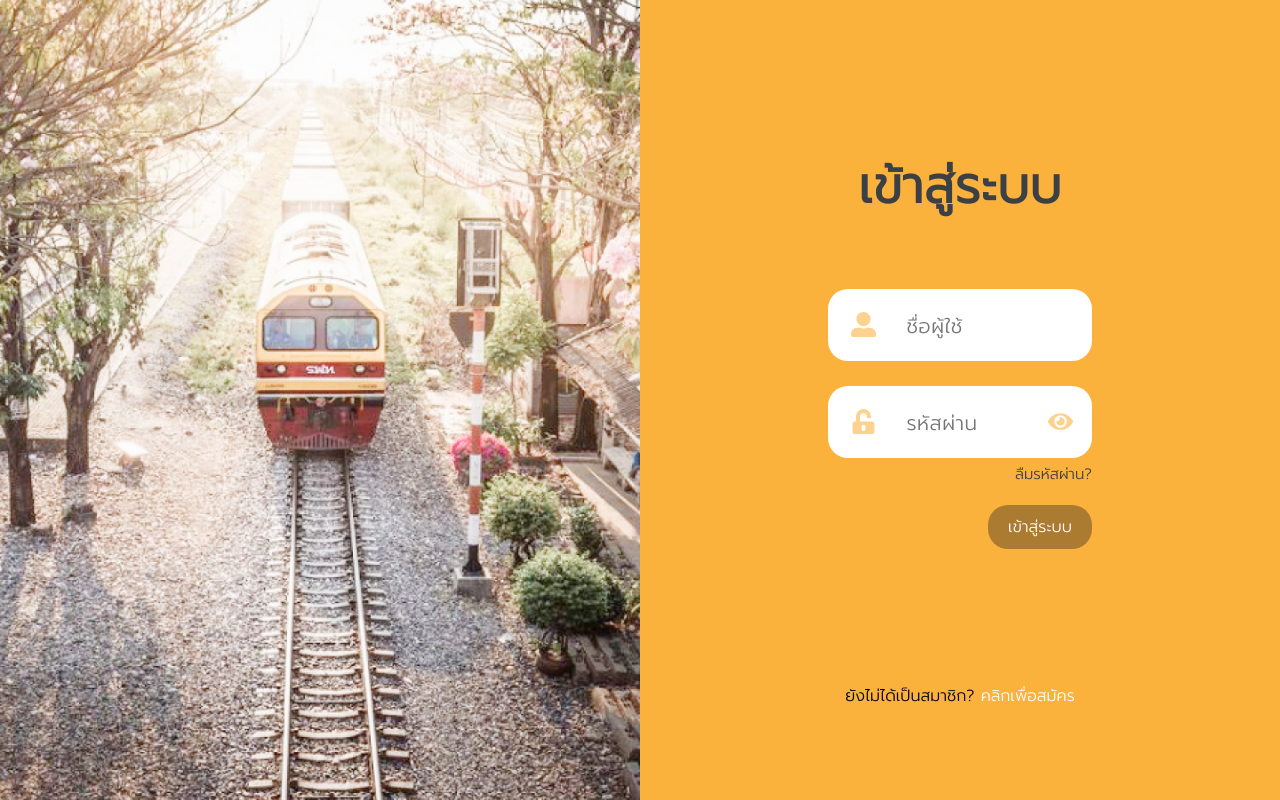
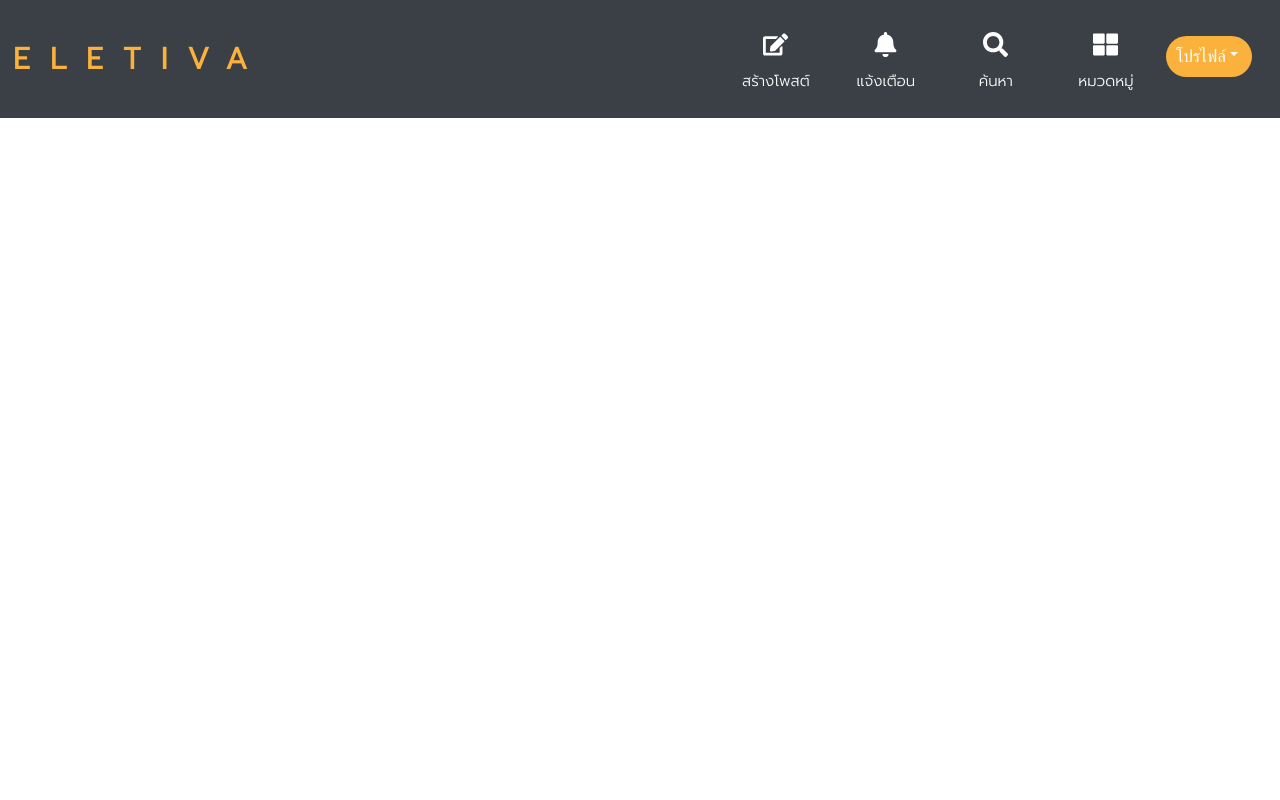
Before and after one commit to gunwdv/projeect-softdef, a React (Create React App) app: page / in a window 1280 px wide. Built offline with nearby package versions, Linux system fonts and the light colour scheme.

Commit message:
soft-dev

```diff
--- a/package.json
+++ b/package.json
@@ -9,6 +9,7 @@
     "react": "^17.0.2",
     "react-dom": "^17.0.2",
     "react-icons": "^4.3.1",
+    "react-router-dom": "^5.3.0",
     "react-scripts": "4.0.3",
     "web-vitals": "^1.1.2"
   },
--- a/src/App.js
+++ b/src/App.js
@@ -1,12 +1,11 @@
 
 import './App.css';
-import Applogin from './Applogin.js';
-
+import AppHeader from './AppHeader';
 
 function App() {
   return (
     <div className="App">
-      <Applogin />
+      <AppHeader />
     </div>
   );
 }
--- /dev/null
+++ b/src/AppHeader.js
@@ -0,0 +1,47 @@
+/* eslint-disable jsx-a11y/anchor-has-content */
+/* eslint-disable jsx-a11y/anchor-is-valid */
+import './header.css';
+import {FaEdit ,FaBell,FaSearch,FaThLarge,FaBars} from "react-icons/fa";
+import {IoMdArrowDropdown} from "react-icons/io";
+function AppHeader(){
+    return(
+        <header>
+        <nav>
+            <div className="navbar">
+                <div className="logo">
+                    <a href="#">eletiva</a>
+                </div>
+
+                  <ul>
+                    <li>
+                        <div className="tabbar">
+                            <FaEdit  className="fas"/>
+                            <a href="#">สร้างโพสต์</a>
+                        </div>
+                        <div className="tabbar">
+                            <FaBell  className="fas"/>
+                            <a href="#">แจ้งเตือน</a>
+                        </div>
+                        <div className="tabbar">
+                            <FaSearch className="fas"/>
+                            <a href="#">ค้นหา</a>
+                        </div>
+                        <div className="tabbar">
+                            <FaThLarge className="fas"/>
+                            <a href="#">หมวดหมู่</a>
+                        </div>
+                    </li>
+                 <div className="btn" >
+                   <button>โปรไฟล์<IoMdArrowDropdown className="io"/></button>
+
+               </div>
+                  </ul>
+         <div className="menubar">
+             <FaBars className="fas"/>
+        </div>
+       </div>
+    </nav>
+    </header>
+    )
+}
+export default AppHeader;
--- /dev/null
+++ b/src/header.css
@@ -0,0 +1,167 @@
+header .logo {
+    cursor: pointer;
+    margin-right: auto;
+ }
+ .logo a{
+    text-transform: uppercase;
+    color: #FAB23D;
+    text-decoration: none;
+    font-size: 30px;
+    font-weight: bold;
+    letter-spacing: 20px;
+    margin-left: 10px;
+ }
+ .fas{
+    font-size: 25px;
+    color: white;
+    cursor: pointer;
+    margin: 6px;
+ }
+ .io{
+   text-align: center;
+   font-size: medium;
+
+ }
+ header .tabbar:hover{
+    background-color: #FAB23D;
+    border-radius: 10px;
+    color: black;
+ }
+ header .navbar{
+   background-color: #3B3F46;
+   display: flex;
+   top: 0;
+   left: 0;
+   padding: 6px 3px;
+   width: 100%;
+   position: absolute;
+   align-items: center;
+   box-sizing: border-box;
+   justify-content: flex-end;
+   flex-wrap: nowrap;
+ }
+ header ul{
+    margin: 0;
+    padding: 10px 5px;
+    display: flex;
+    text-align: center;
+
+ }
+ header .tabbar{
+    display: inline-block;
+    margin-right: 10px;
+    padding: 10px 5px;
+    width: 90px;
+
+ }
+ header ul li{
+    list-style: none;
+    margin-left: 50px;
+
+ }
+ header ul li a{
+    text-decoration: none;
+    color: white;
+    display: block;
+    text-align: center;
+    margin: 0 5px;
+    font-size: 15px;
+    font-weight: 500;
+ }
+ button {
+   display: block;
+   background-color: #FAB23D;
+   color:  white;
+   border: none;
+   padding: 10px 10px;
+   margin-top: 20px;
+   margin-right: 20px;
+   text-align: center;
+   border: none;
+   border-radius: 40px;
+   font-size: 17px;
+   cursor: pointer;
+
+ }
+ button:hover {
+    background-color: #fab13db4;
+    color: black;
+
+ }
+ header .menubar{
+    display: none;
+ }
+
+ @media (max-width: 895px)
+ {
+    header .navbar{
+      padding: 3px 2px;
+
+    }
+    header ul li {
+       font-size: 15px;
+       margin: 5px 5px;
+
+    }
+    .logo a{
+       font-size: 30px;
+    }
+    button{
+      margin-left: auto;
+      font-size: 17px;
+
+    }
+ }
+ @media (max-width: 840px)
+ {
+    header .navbar{
+      padding: 2px 1px;
+
+    }
+    ul .fas {
+       display: none;
+    }
+    header ul li a{
+       font-size: 17px;
+       margin: 2px 3px;
+    }
+   header .tabbar{
+      padding: 10px 0;
+      margin-top: 3px;
+      margin-right: 5px;
+      width: 90px;
+
+   }
+   header .tabbar:hover{
+      border-radius: 100px;
+    }
+   .logo a{
+    font-size: 25px;
+    }
+    button{
+        margin-top: 9px;
+      }
+ }
+ @media (max-width: 760px)
+ {
+    header .navbar {
+      padding: 20px 15px;
+    }
+    header .menubar{
+       display: block;
+       width: 35px;
+       margin: 10px 10px;
+       text-align: center;
+    }
+    header .menubar:hover {
+
+       border-radius: 15px;
+       background-color: #fab13df1;
+    }
+    header ul {
+       display: none;
+    }
+    .logo a{
+        font-size: 30px;
+        }
+ }
```
Also changed, not shown: 1 other file (tests, documents, lock files or other folders).
